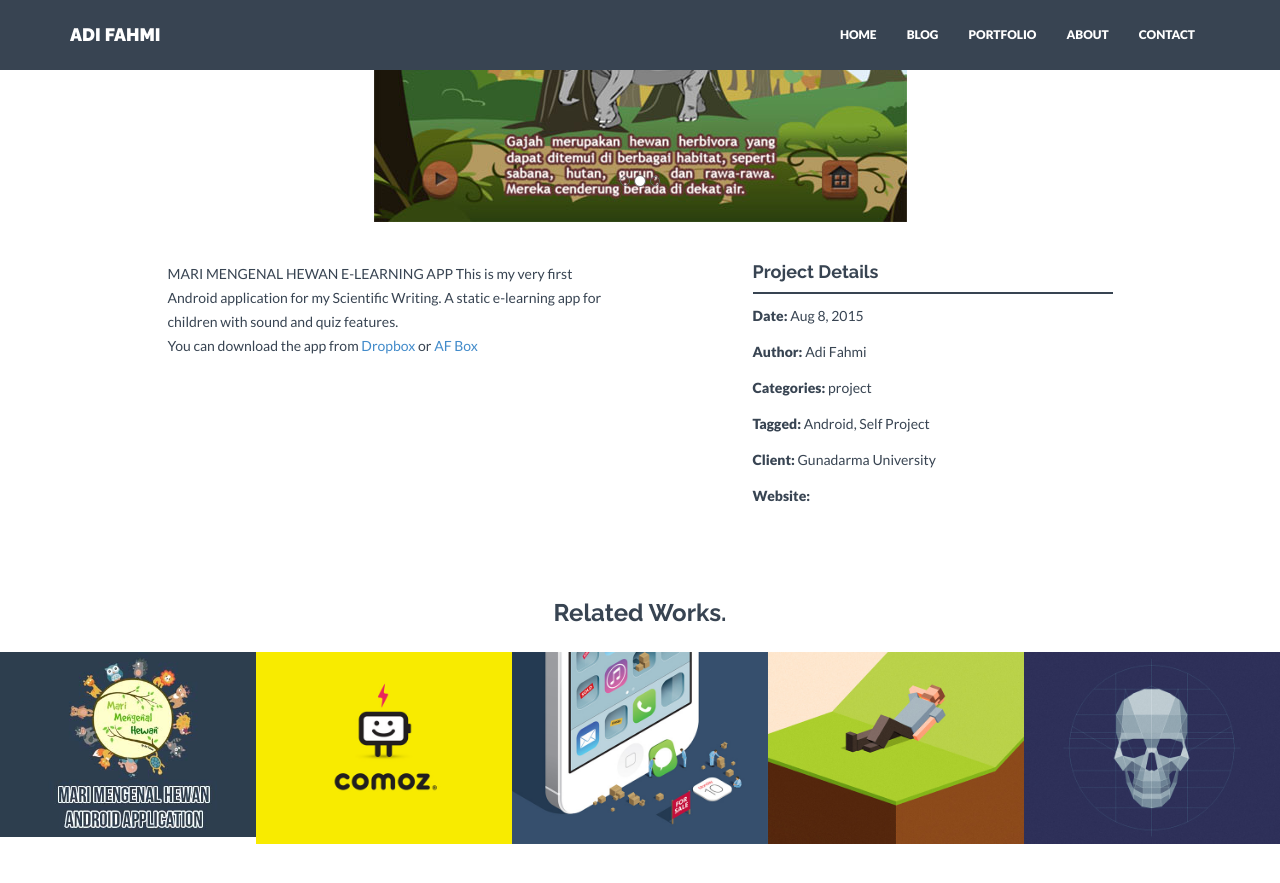
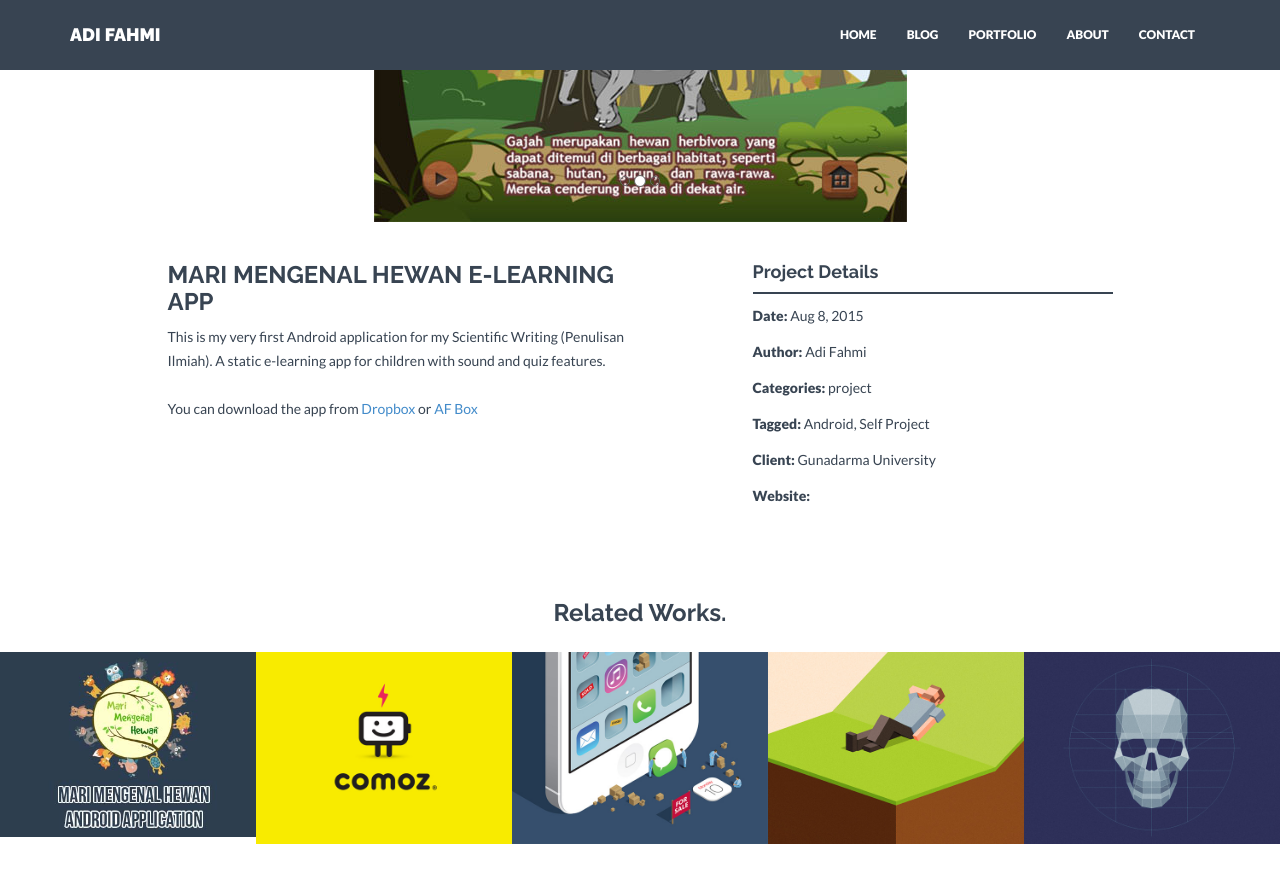
Before and after one commit to adifahmi/adifahmi.github.io, a Jekyll site: the page built from _posts/project/2015-08-08-mari-mengenal-hewan-android.markdown, in a window 1280 px wide and 900 px high, scrolled down 304 px. Shown: the top 883 px of the window. Built offline with Jekyll 4.4.1, drawn with Linux system fonts in a browser that asks for light colours; nearby versions of some CDN libraries.

Commit message:
Update content.

```diff
--- a/_posts/project/2015-08-08-mari-mengenal-hewan-android.markdown
+++ b/_posts/project/2015-08-08-mari-mengenal-hewan-android.markdown
@@ -12,7 +12,8 @@ carousel:
 - mmh-3.jpg
 tagged: Android, Self Project
 client: Gunadarma University
+website:
 ---
-MARI MENGENAL HEWAN E-LEARNING APP
-This is my very first Android application for my Scientific Writing. A static e-learning app for children with sound and quiz features. <br>
+<h3>MARI MENGENAL HEWAN E-LEARNING APP</h3>
+This is my very first Android application for my Scientific Writing (Penulisan Ilmiah). A static e-learning app for children with sound and quiz features. <br><br>
 You can download the app from <a href="https://www.dropbox.com/s/6l9thckuqtd5jg3/Mari_Mengenal_Hewan_V_1.0.2.apk?dl=0" target="_blank">Dropbox</a> or <a href="http://adifahmi.orgfree.com/afbox/index.php/Download/get_file/Do9285Yhsi" target="_blank">AF Box</a>
```
